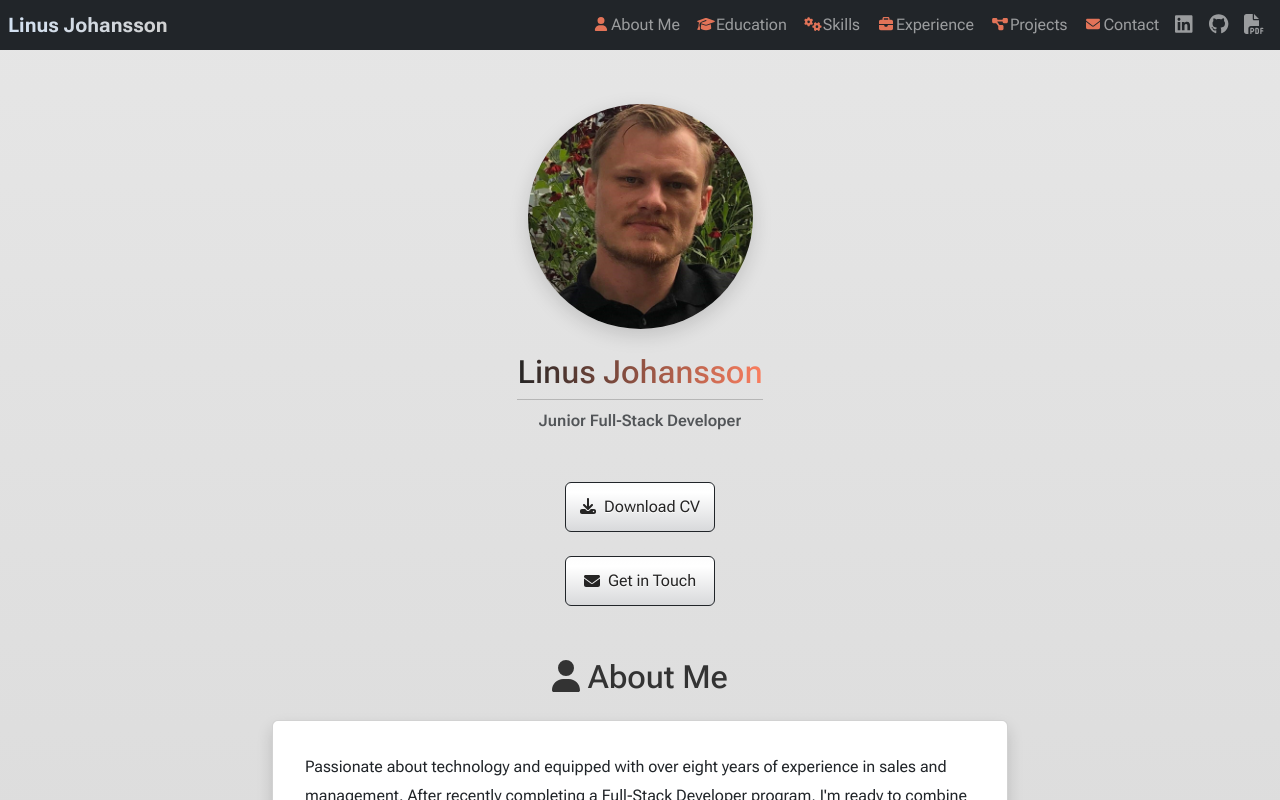
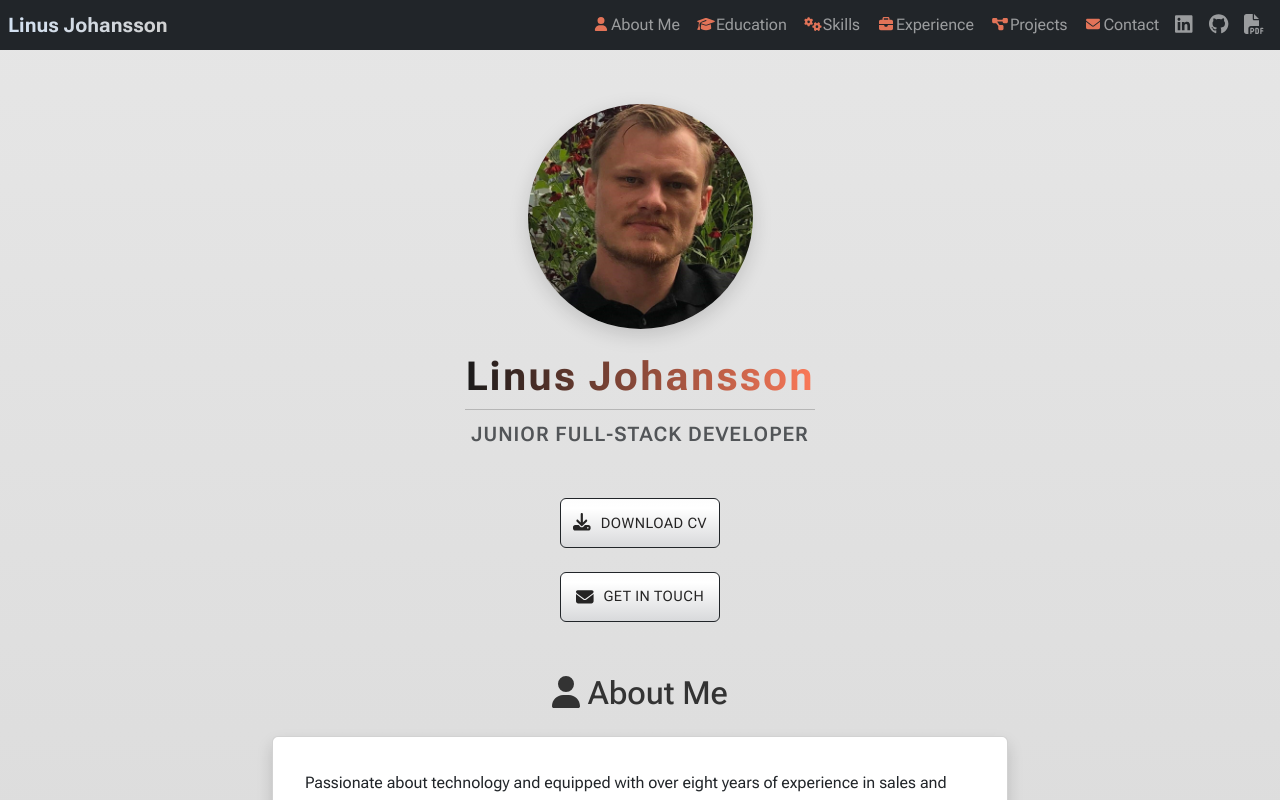
Before and after one commit to j0hanz/j0hanz-portfolio, a React (Create React App) app: page / in a window 1280 px wide. Shown: the top 800 px of the page. Built offline with nearby package versions, Linux system fonts and the light colour scheme.

Commit message:
Refactor styles and add hover effect on image

```diff
--- a/src/components/styles/Hero.module.css
+++ b/src/components/styles/Hero.module.css
@@ -5,41 +5,51 @@
   border-radius: 50%;
   margin-bottom: 1.5rem;
   box-shadow: 0 6px 20px rgba(0, 0, 0, 0.15);
+  transition: all 0.3s ease;
+}
+
+.heroImage:hover {
+  opacity: 0.9;
+  filter: brightness(0.6);
+  transform: scale(1.0075);
+}
+
+.developerTitle {
+  font-size: 1.25rem;
+  letter-spacing: 1px;
+  text-transform: uppercase;
 }
 
 .gradientText {
-  background: linear-gradient(90deg, #252525, #fc7958f3);
+  background: linear-gradient(90deg, #1a1a1a, #fc7958);
   -webkit-background-clip: text;
   -webkit-text-fill-color: transparent;
-  font-size: 2rem;
+  font-weight: 700;
+  letter-spacing: 2px;
 }
 
 .customButton {
-  width: 150px;
+  width: 160px;
+  height: 50px;
+  background-image: linear-gradient(to top, #d8d9db 0%, #fff 80%, #fdfdfd 100%);
+  border-radius: 30px;
+  border: 1px solid #d1d1d1;
+  transition: all 0.3s ease;
+  color: #404040;
+  font-weight: 600;
+  letter-spacing: 0.5px;
+  text-transform: uppercase;
   max-width: 100%;
-  height: 50px;
   display: flex;
   align-items: center;
   justify-content: center;
-  background-image: linear-gradient(to top, #d8d9db 0%, #fff 80%, #fdfdfd 100%);
-  border-radius: 30px;
-  border: none;
-  transition: all 0.2s ease;
-  color: #606060;
-  text-shadow: 0 1px #fff;
   cursor: pointer;
   outline: none;
   padding: 0 15px;
 }
 
 .customButton:hover {
-  box-shadow:
-    0 4px 3px 1px #fcfcfc,
-    0 6px 8px #d6d7d9,
-    0 -4px 4px #cecfd1,
-    0 -6px 4px #fefefe,
-    inset 0 0 3px 3px #cecfd1;
-  color: #606060;
+  box-shadow: 0 6px 12px rgba(0, 0, 0, 0.1);
 }
 
 .customButton:active {
@@ -63,11 +73,13 @@
 }
 
 .buttonIcon {
-  margin-right: 8px;
+  margin-right: 10px;
+  font-size: 1.1em;
   color: #252424;
 }
 
 .buttonText {
+  font-size: 0.9em;
   margin-left: 0;
   line-height: 1;
   color: #252424;
@@ -78,4 +90,9 @@
     width: 200px;
     height: 200px;
   }
+
+  .developerTitle {
+    font-size: 1rem;
+    letter-spacing: 0.25px;
+  }
 }
```
